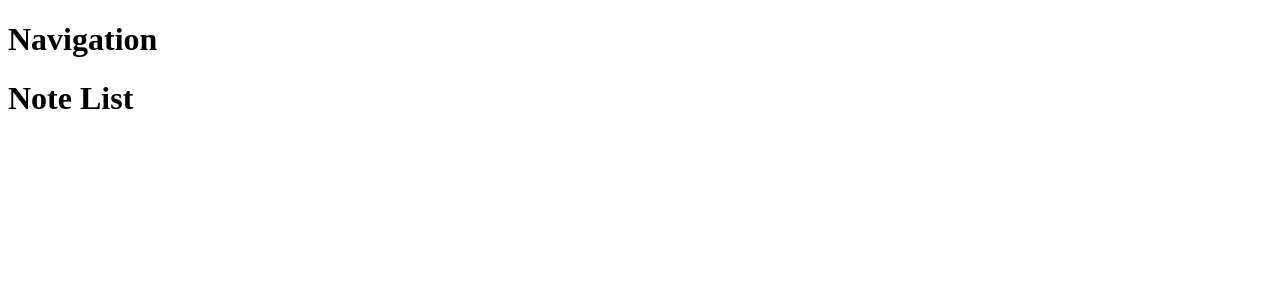
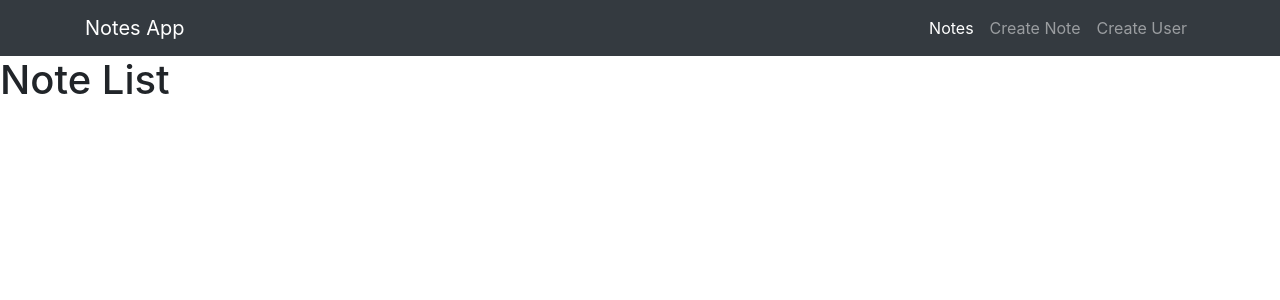
Before and after one commit to johanjq/MERN-Stack, a React (Create React App) app in the folder client/: page / in a window 1280 px wide. Shown: the top 300 px of the page. Built offline with nearby package versions, Linux system fonts and the light colour scheme.

Commit message:
Added NavBar with bootstrap

```diff
--- a/client/package.json
+++ b/client/package.json
@@ -3,6 +3,7 @@
   "version": "0.1.0",
   "private": true,
   "dependencies": {
+    "bootstrap": "^4.3.1",
     "react": "^16.10.2",
     "react-dom": "^16.10.2",
     "react-router-dom": "^5.1.2",
--- a/client/src/App.jsx
+++ b/client/src/App.jsx
@@ -1,5 +1,7 @@
 import React from 'react';
 import { BrowserRouter as Router, Route } from 'react-router-dom';
+import 'bootstrap/dist/css/bootstrap.min.css';
+
 import { Navigation } from './components/Navigation';
 import { CreateUser } from './components/CreateUser';
 import { CreateNote } from './components/CreateNote';
--- a/client/src/components/Navigation/Navigation.jsx
+++ b/client/src/components/Navigation/Navigation.jsx
@@ -1,16 +1,51 @@
-import React, { PureComponent } from 'react';
-import './styles.css';
+import React, { PureComponent } from "react";
+import { Link } from "react-router-dom";
+import "./styles.css";
 
-export class Navigation extends PureComponent{
-    constructor(){
-        super();
-        this.state = {};
-    }
-    render(){
-        return(
-            <div>
-                <h1>Navigation</h1>
-            </div>
-        )
-    }
+export class Navigation extends PureComponent {
+  constructor() {
+    super();
+    this.state = {};
+  }
+  render() {
+    return (
+      <nav className="navbar navbar-expand-lg navbar-dark bg-dark">
+        <div className="container">
+          <Link className="navbar-brand" to="/">
+            Notes App
+          </Link>
+          <button
+            className="navbar-toggler"
+            type="button"
+            data-toggle="collapse"
+            data-target="#navbarNav"
+            aria-controls="navbarNav"
+            aria-expanded="false"
+            aria-label="Toggle navigation"
+          >
+            <span className="navbar-toggler-icon"></span>
+          </button>
+          <div className="collapse navbar-collapse" id="navbarNav">
+            <ul className="navbar-nav ml-auto">
+              <li className="nav-item active">
+                <Link className="nav-link" to="/">
+                  Notes
+                </Link>
+              </li>
+              <li className="nav-item">
+                <Link className="nav-link" to="/create">
+                  Create Note
+                </Link>
+              </li>
+              <li className="nav-item">
+                <Link className="nav-link" to="/user">
+                  Create User
+                </Link>
+              </li>
+            </ul>
+          </div>
+        </div>
+      </nav>
+    );
+  }
 }
```
Also changed, not shown: 1 other file (tests, documents, lock files or other folders).
